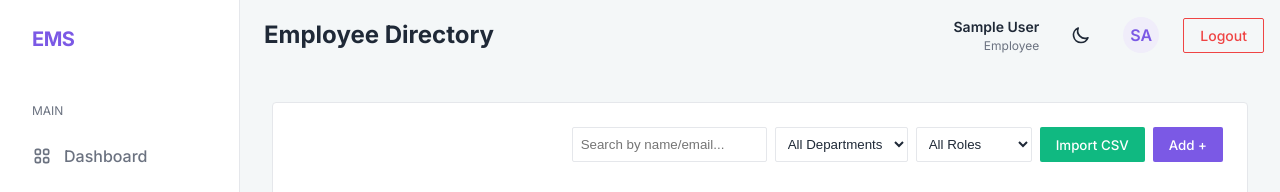
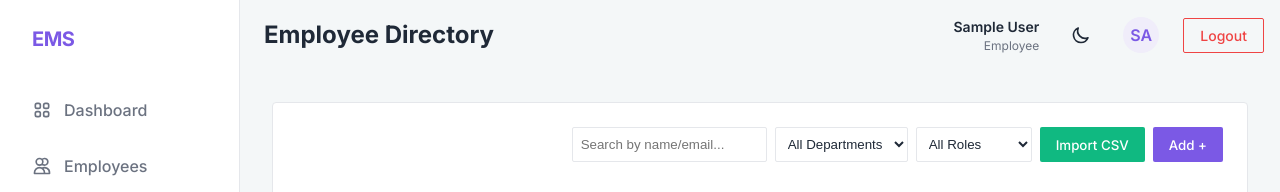
Before and after one commit to JagritMaggu/Ems-frontend, a Next.js app: page /employees in a window 1280 px wide. Shown: the top 192 px of the page. Built offline with nearby package versions, Linux system fonts and the light colour scheme; no server answers; sample sign-in values are in the browser's storage.

Commit message:
Remove Main subheading from Sidebar

```diff
--- a/src/components/Sidebar.tsx
+++ b/src/components/Sidebar.tsx
@@ -27,7 +27,6 @@ export default function Sidebar() {
       </div>
 
       <nav style={{ display: 'flex', flexDirection: 'column', gap: '0.25rem' }}>
-        <p style={{ fontSize: '0.75rem', color: 'var(--text-muted)', textTransform: 'uppercase', paddingLeft: '1rem', marginBottom: '0.5rem', marginTop: '1rem' }}>Main</p>
 
         <Link href="/" className={`sidebar-link ${pathname === '/' ? 'active' : ''}`}>
           <svg width="20" height="20" fill="none" stroke="currentColor" strokeWidth="2" viewBox="0 0 24 24"><path strokeLinecap="round" strokeLinejoin="round" d="M4 6a2 2 0 012-2h2a2 2 0 012 2v2a2 2 0 01-2 2H6a2 2 0 01-2-2V6zM14 6a2 2 0 012-2h2a2 2 0 012 2v2a2 2 0 01-2 2h-2a2 2 0 01-2-2V6zM4 16a2 2 0 012-2h2a2 2 0 012 2v2a2 2 0 01-2 2H6a2 2 0 01-2-2v-2zM14 16a2 2 0 012-2h2a2 2 0 012 2v2a2 2 0 01-2 2h-2a2 2 0 01-2-2v-2z"></path></svg>
```
